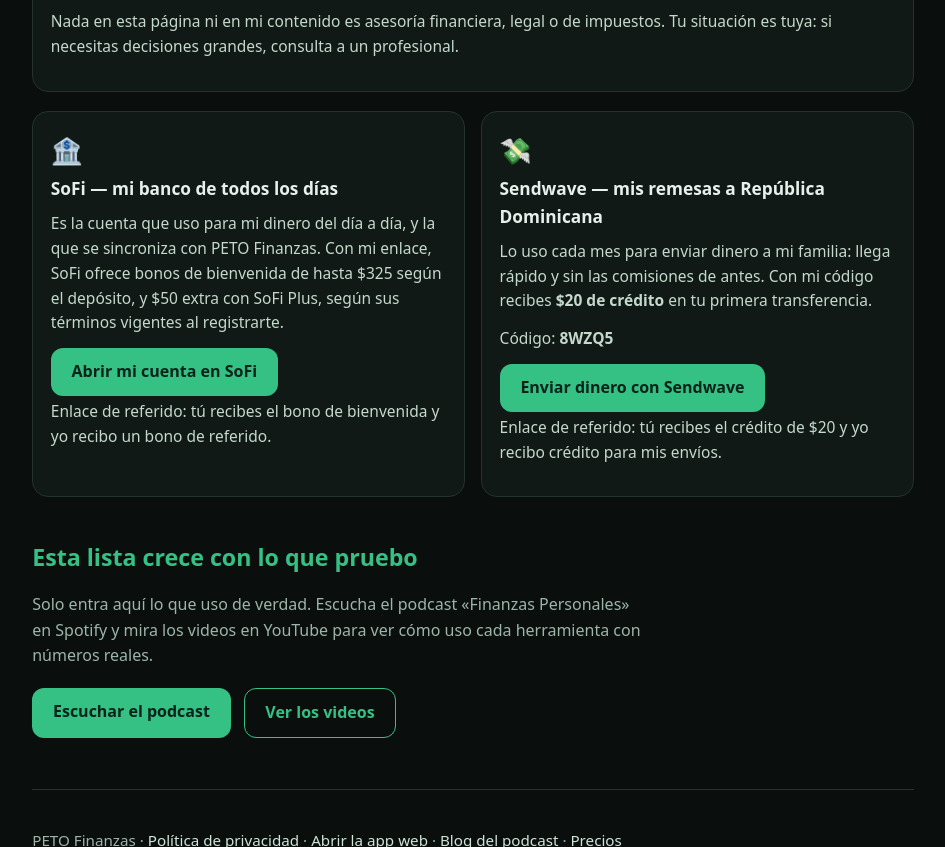
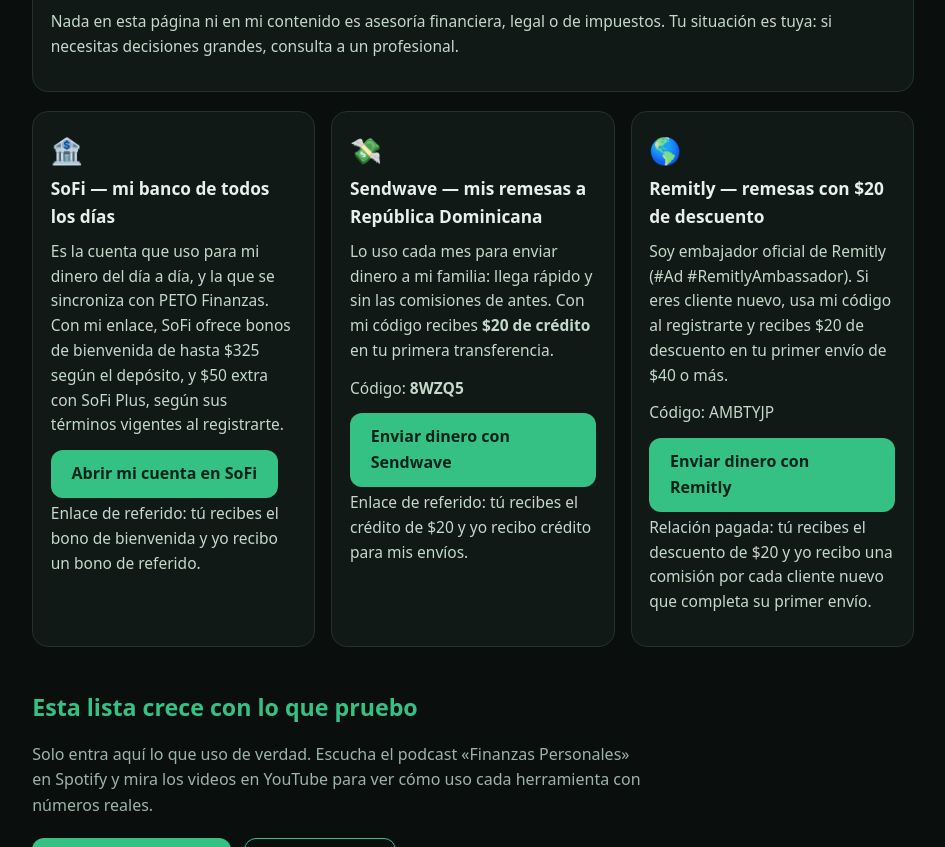
Before and after one commit to roblessantossterlin-lgtm/petofinanzas, a plain HTML site: page recursos/index.html in a window 1280 px wide. Shown: the part 645-1492 px from the top of the page, without its empty margins (167-1112 px from the left). Drawn offline with Linux system fonts and the light colour scheme.

Commit message:
Recursos: tarjeta de Remitly Ambassador (código AMBTYJP)

```diff
--- a/recursos/index.html
+++ b/recursos/index.html
@@ -54,6 +54,14 @@
       <a class="btn" href="https://try.sendwave.com/kjap/2xs370wn" target="_blank" rel="sponsored noopener" data-i18n="send_btn">Enviar dinero con Sendwave</a>
       <p class="muted" data-i18n="send_nota">Enlace de referido: tú recibes el crédito de $20 y yo recibo crédito para mis envíos.</p>
     </div>
+    <div class="card">
+      <div class="emoji">🌎</div>
+      <h3 data-i18n="rem_t">Remitly — remesas con $20 de descuento</h3>
+      <p data-i18n="rem_p">Soy embajador oficial de Remitly (#Ad #RemitlyAmbassador). Si eres cliente nuevo, usa mi código al registrarte y recibes <strong>$20 de descuento</strong> en tu primer envío de $40 o más.</p>
+      <p data-i18n="rem_code">Código: <strong>AMBTYJP</strong></p>
+      <a class="btn" href="https://www.remitly.com" target="_blank" rel="sponsored noopener" data-i18n="rem_btn">Enviar dinero con Remitly</a>
+      <p class="muted" data-i18n="rem_nota">Relación pagada: tú recibes el descuento de $20 y yo recibo una comisión por cada cliente nuevo que completa su primer envío.</p>
+    </div>
   </div>
 
   <section>
@@ -98,6 +106,11 @@ window.PETO_TEXTOS = {
     send_code: 'Código: <strong>8WZQ5</strong>',
     send_btn: 'Enviar dinero con Sendwave',
     send_nota: 'Enlace de referido: tú recibes el crédito de $20 y yo recibo crédito para mis envíos.',
+    rem_t: 'Remitly — remesas con $20 de descuento',
+    rem_p: 'Soy embajador oficial de Remitly (#Ad #RemitlyAmbassador). Si eres cliente nuevo, usa mi código al registrarte y recibes $20 de descuento en tu primer envío de $40 o más.',
+    rem_code: 'Código: AMBTYJP',
+    rem_btn: 'Enviar dinero con Remitly',
+    rem_nota: 'Relación pagada: tú recibes el descuento de $20 y yo recibo una comisión por cada cliente nuevo que completa su primer envío.',
     cierra_h2: 'Esta lista crece con lo que pruebo',
     cierra_p: 'Solo entra aquí lo que uso de verdad. Escucha el podcast «Finanzas Personales» en Spotify y mira los videos en YouTube para ver cómo uso cada herramienta con números reales.',
     btn_spotify: 'Escuchar el podcast',
```
